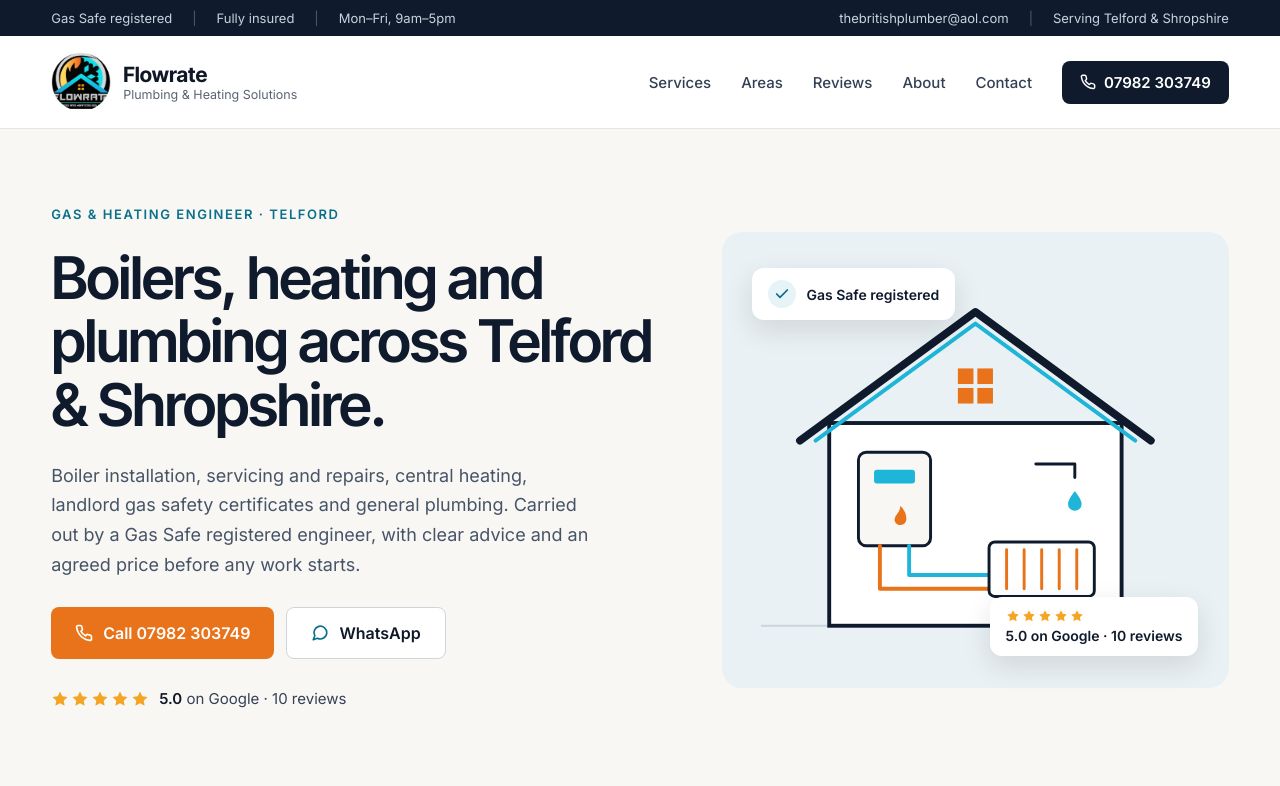
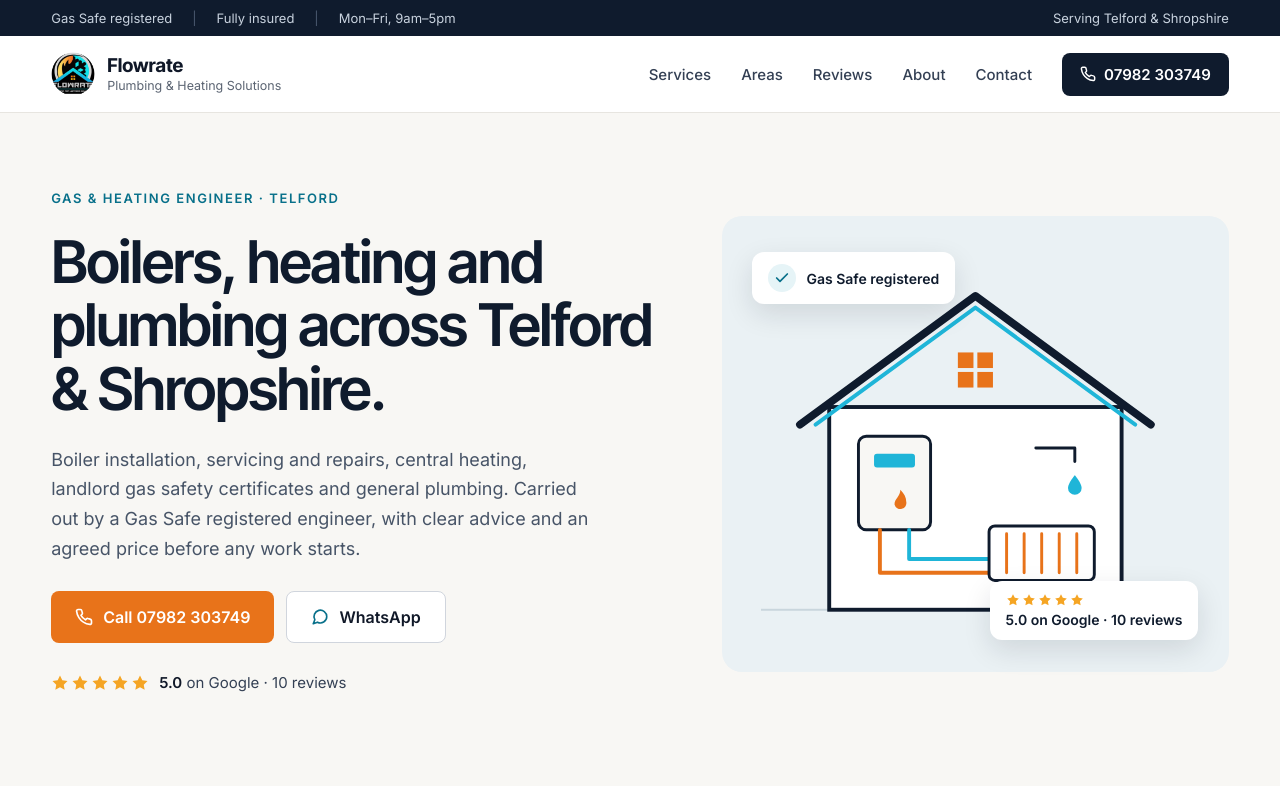
Before and after one commit to EzeoyeGoodluck/flowrate-plumbing, a plain HTML site: page index.html in a window 1280 px wide. Shown: the top 786 px of the page. Drawn offline with Linux system fonts and the light colour scheme.

Commit message:
Revert "Add business email and enlarge logo"
These changes were meant for a different site.

This reverts commit 0894b93.

Co-Authored-By: Claude Opus 5.5 <noreply@anthropic.com>
Claude-Session: https://claude.ai/code/session_01LzZqBvSGDDy6wJs3qCYTAM

```diff
--- a/index.html
+++ b/index.html
@@ -21,7 +21,6 @@
   "@type": ["Plumber", "HVACBusiness"],
   "name": "Flowrate Plumbing & Heating Solutions",
   "telephone": "+447982303749",
-  "email": "thebritishplumber@aol.com",
   "image": "assets/logo.png",
   "description": "Gas Safe registered heating engineer and plumber in Telford, Shropshire: boiler installation, servicing and repairs, central heating, landlord gas safety certificates and general plumbing.",
   "address": { "@type": "PostalAddress", "addressLocality": "Telford", "addressRegion": "Shropshire", "addressCountry": "GB" },
@@ -61,11 +60,7 @@ a:focus-visible,button:focus-visible{outline:2px solid #1FB5D8;outline-offset:2p
         <span aria-hidden="true" style="color: #4A5A70">|</span>
         <span>Mon–Fri, 9am–5pm</span>
       </span>
-      <span style="display: flex; flex-wrap: wrap; gap: 6px 20px">
-        <a href="mailto:thebritishplumber@aol.com" style="color: #C9D3DF; text-decoration: none">thebritishplumber@aol.com</a>
-        <span aria-hidden="true" style="color: #4A5A70">|</span>
-        <span>Serving Telford &amp; Shropshire</span>
-      </span>
+      <span>Serving Telford &amp; Shropshire</span>
     </div>
   </div>
 
@@ -73,9 +68,9 @@ a:focus-visible,button:focus-visible{outline:2px solid #1FB5D8;outline-offset:2p
   <header style="background: #FFFFFF; border-bottom: 1px solid #E7E5E0; padding: 0 clamp(20px, 4vw, 64px)">
     <div style="max-width: 1240px; margin: 0 auto; padding: 16px 0; display: flex; flex-wrap: wrap; align-items: center; justify-content: space-between; gap: 16px">
       <a href="#top" style="display: flex; align-items: center; gap: 12px; text-decoration: none">
-        <img src="assets/logo.png" alt="Flowrate logo" style="width: 60px; height: 60px; border-radius: 50%">
+        <img src="assets/logo.png" alt="Flowrate logo" style="width: 44px; height: 44px; border-radius: 50%">
         <span style="display: flex; flex-direction: column; line-height: 1.2">
-          <span style="font-family: 'Inter Tight', Inter, sans-serif; font-weight: 700; font-size: 21px; color: #101828">Flowrate</span>
+          <span style="font-family: 'Inter Tight', Inter, sans-serif; font-weight: 700; font-size: 19px; color: #101828">Flowrate</span>
           <span style="font-size: 12.5px; color: #5B6472">Plumbing &amp; Heating Solutions</span>
         </span>
       </a>
@@ -391,10 +386,6 @@ a:focus-visible,button:focus-visible{outline:2px solid #1FB5D8;outline-offset:2p
           <span style="font-size: 13px; color: #5B6472">Call</span>
           <span style="font-family: 'Inter Tight', Inter, sans-serif; font-weight: 600; font-size: 24px; color: #0F1B2D">07982 303749</span>
         </a>
-        <a href="mailto:thebritishplumber@aol.com" style="display: flex; flex-direction: column; gap: 2px; text-decoration: none">
-          <span style="font-size: 13px; color: #5B6472">Email</span>
-          <span style="font-size: 16px; font-weight: 600; color: #0F1B2D; overflow-wrap: anywhere">thebritishplumber@aol.com</span>
-        </a>
       </div>
     </div>
   </section>
@@ -404,7 +395,7 @@ a:focus-visible,button:focus-visible{outline:2px solid #1FB5D8;outline-offset:2p
     <div style="max-width: 1240px; margin: 0 auto; background: #0F1B2D; border-radius: 16px; padding: clamp(36px, 5vw, 56px); box-sizing: border-box; display: flex; flex-wrap: wrap; align-items: center; justify-content: space-between; gap: 28px">
       <div style="flex: 1 1 420px; min-width: 0; display: flex; flex-direction: column; gap: 10px">
         <h2 style="margin: 0; font-family: 'Inter Tight', Inter, sans-serif; font-weight: 600; font-size: clamp(26px, 2.8vw, 36px); line-height: 1.2; letter-spacing: -0.02em; color: #FFFFFF">Boiler service due, or something not working?</h2>
-        <p style="margin: 0; font-size: 16px; line-height: 1.6; color: #AEB9C7">Call, send a WhatsApp message with photos, or email <a href="mailto:thebritishplumber@aol.com" style="color: #FFFFFF">thebritishplumber@aol.com</a> for clear advice and a price.</p>
+        <p style="margin: 0; font-size: 16px; line-height: 1.6; color: #AEB9C7">Call or send a WhatsApp message with photos for clear advice and a price.</p>
       </div>
       <div style="display: flex; flex-wrap: wrap; gap: 12px">
         <a href="tel:+447982303749" style="display: inline-flex; align-items: center; gap: 10px; background: #E8731A; color: #FFFFFF; text-decoration: none; font-weight: 600; font-size: 16px; padding: 16px 24px; border-radius: 8px">Call 07982 303749</a>
@@ -420,7 +411,7 @@ a:focus-visible,button:focus-visible{outline:2px solid #1FB5D8;outline-offset:2p
 
         <div style="flex: 2 1 280px; min-width: 0; display: flex; flex-direction: column; gap: 18px">
           <div style="display: flex; align-items: center; gap: 12px">
-            <img src="assets/logo.png" alt="" style="width: 64px; height: 64px; border-radius: 50%">
+            <img src="assets/logo.png" alt="" style="width: 48px; height: 48px; border-radius: 50%">
             <span style="display: flex; flex-direction: column; line-height: 1.3">
               <span style="font-family: 'Inter Tight', Inter, sans-serif; font-weight: 700; font-size: 18px; color: #FFFFFF">Flowrate</span>
               <span style="font-size: 13px; color: #8E9BAD">Plumbing &amp; Heating Solutions</span>
@@ -435,10 +426,6 @@ a:focus-visible,button:focus-visible{outline:2px solid #1FB5D8;outline-offset:2p
             <a href="tel:+447982303749" style="background: #E8731A; color: #FFFFFF; text-decoration: none; font-weight: 600; font-size: 14px; padding: 11px 16px; border-radius: 8px">07982 303749</a>
             <a href="https://wa.me/447982303749" target="_blank" rel="noopener" style="border: 1px solid #34465E; color: #FFFFFF; text-decoration: none; font-weight: 600; font-size: 14px; padding: 10px 16px; border-radius: 8px">WhatsApp</a>
           </div>
-          <a href="mailto:thebritishplumber@aol.com" style="display: inline-flex; align-items: center; gap: 8px; color: #FFFFFF; text-decoration: none; font-size: 14.5px">
-            <svg aria-hidden="true" width="16" height="16" viewBox="0 0 24 24" fill="none" stroke="#1FB5D8" stroke-width="2" stroke-linecap="round" stroke-linejoin="round"><rect x="3" y="5" width="18" height="14" rx="2"></rect><path d="M3 7l9 6 9-6"></path></svg>
-            thebritishplumber@aol.com
-          </a>
         </div>
 
         <nav aria-label="Services" style="flex: 1 1 180px; min-width: 0; display: flex; flex-direction: column; gap: 14px">
```
